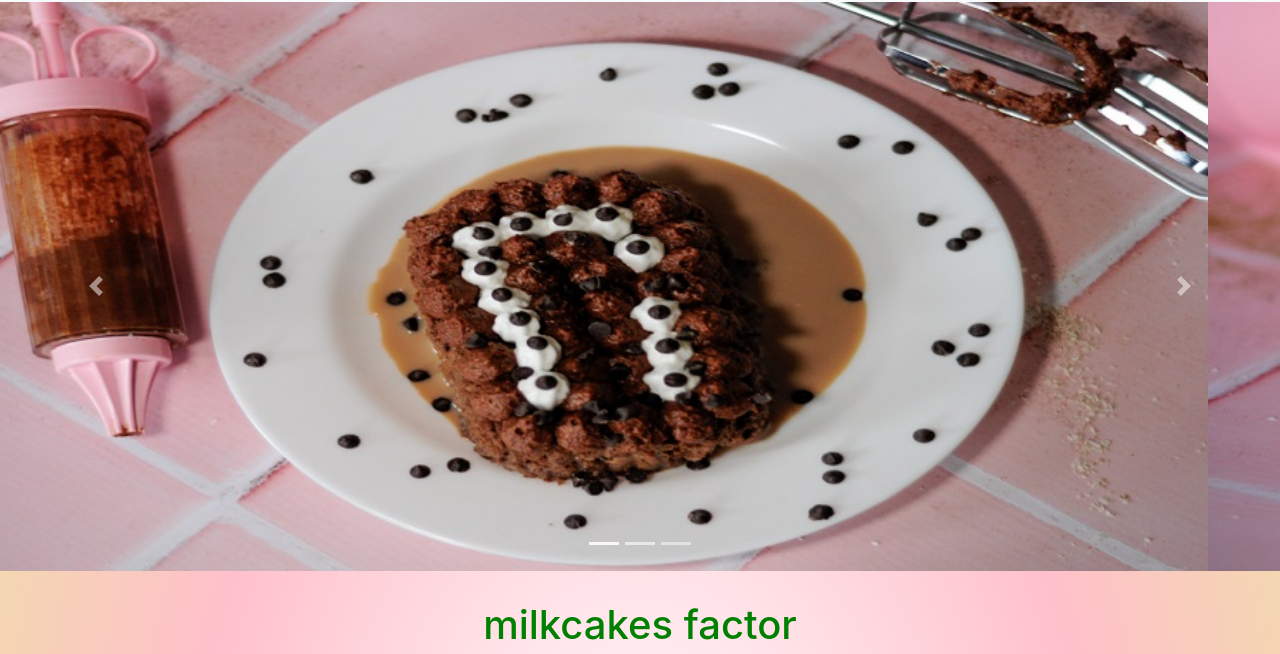
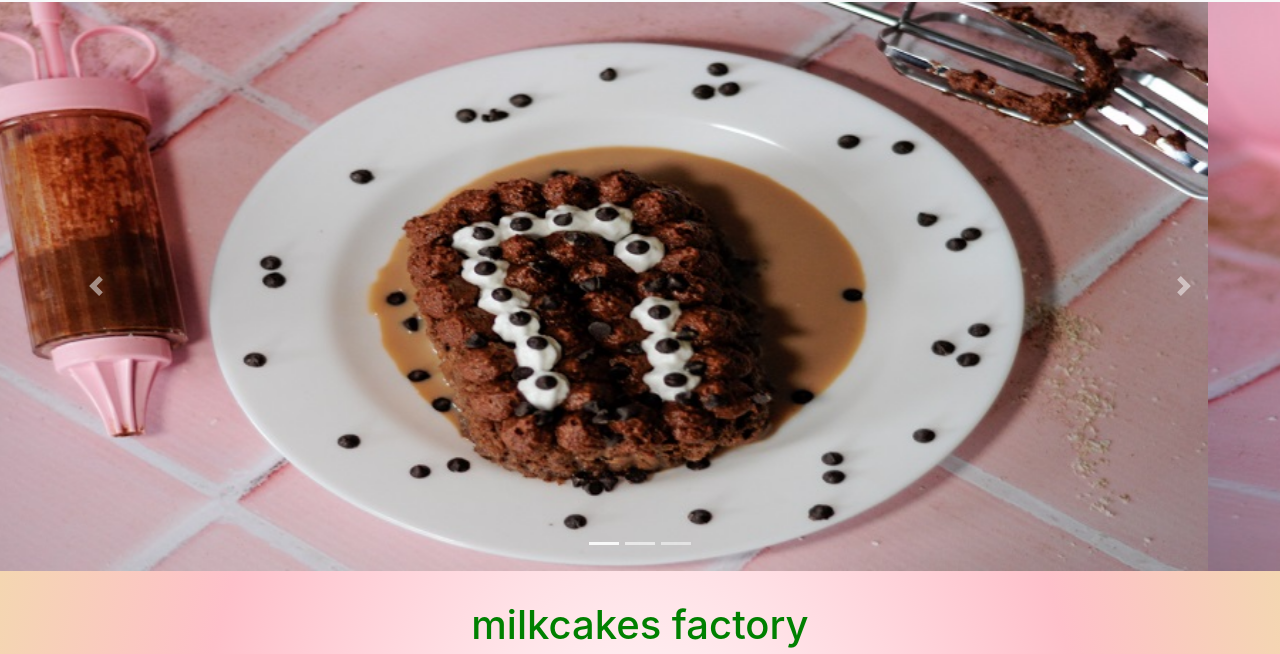
Before and after one commit to wisdapina/milcakes, a website: page index.html in a window 1280 px wide. Shown: the part 74-728 px from the top of the page. Drawn offline with nearby package versions, Linux system fonts and the light colour scheme.

Commit message:
subida github

```diff
--- a/index.html
+++ b/index.html
@@ -92,7 +92,7 @@
         <div class="row contenedor ">
             <div class="col-lg-12 col-xs-12 titulo">
 
-                <h1 class="titulo__centrado">milkcakes factor</h1>
+                <h1 class="titulo__centrado">milkcakes factory</h1>
 
             </div>
             <div class="col-lg-12 col-xs-12">
```
